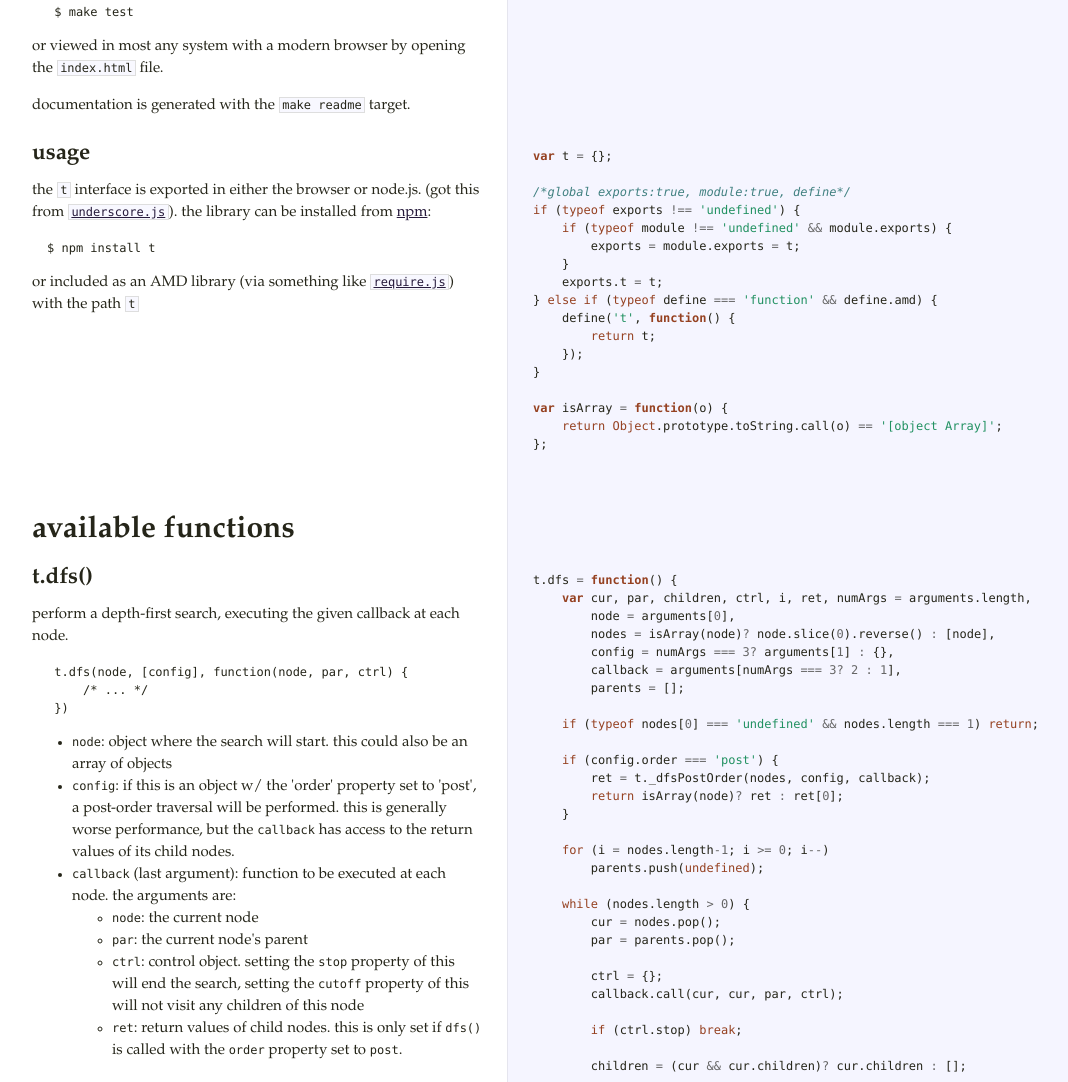
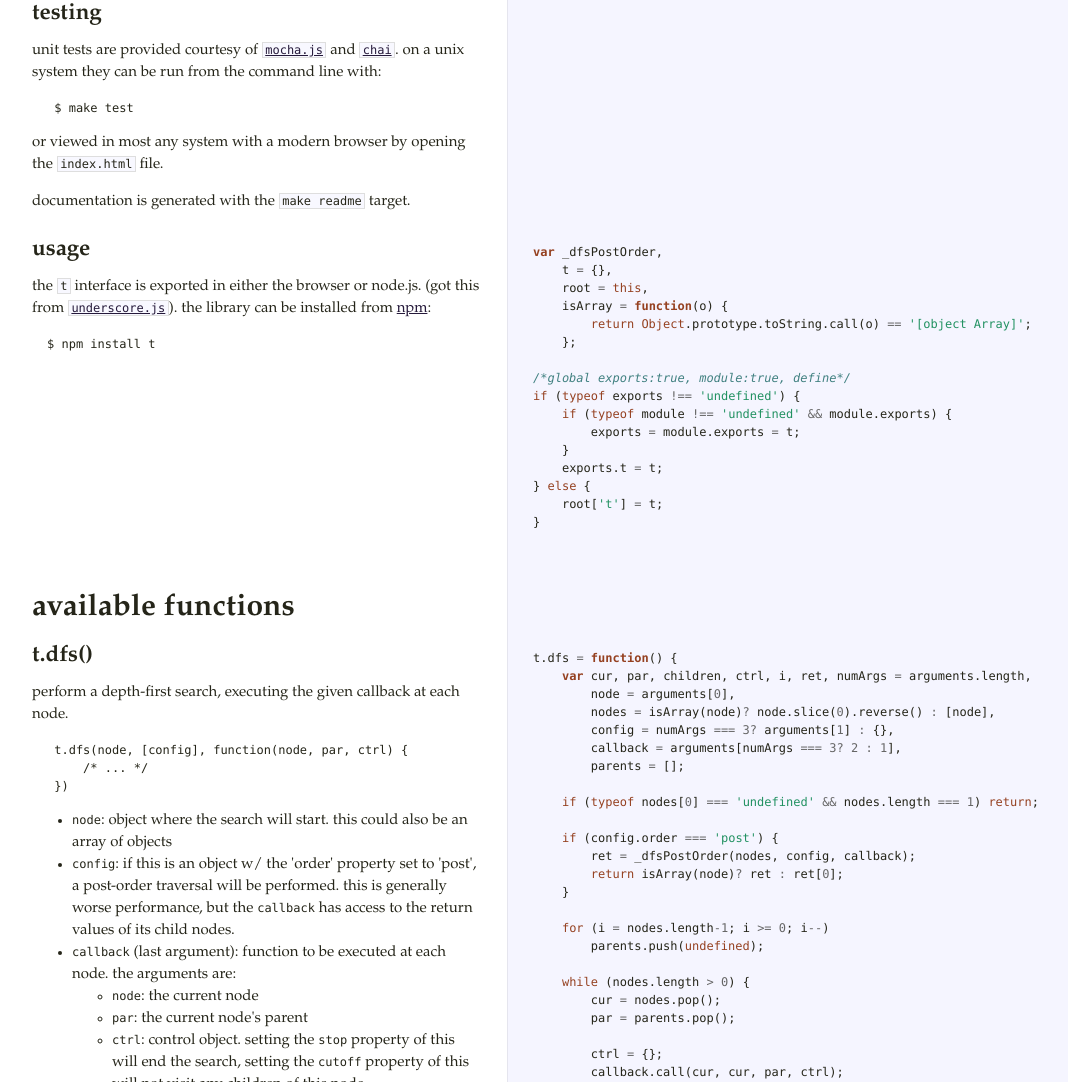
Before and after one commit to aaronj1335/t-js, a website: page docs/t.html in a window 1280 px wide. Shown: the part 588-1670 px from the top of the page, without its empty margins (18-1086 px from the left). Drawn offline with Linux system fonts and the light colour scheme.

Commit message:
removed AMD support

```diff
--- a/docs/t.html
+++ b/docs/t.html
@@ -1,4 +1,6 @@
-<!DOCTYPE html>  <html> <head>   <title>t.js</title>   <meta http-equiv="content-type" content="text/html; charset=UTF-8">   <link rel="stylesheet" media="all" href="docco.css" /> </head> <body>   <div id="container">     <div id="background"></div>          <table cellpadding="0" cellspacing="0">       <thead>         <tr>           <th class="docs">             <h1>               t.js             </h1>           </th>           <th class="code">           </th>         </tr>       </thead>       <tbody>                               <tr id="section-1">             <td class="docs">               <div class="pilwrap">                 <a class="pilcrow" href="#section-1">&#182;</a>               </div>               <p>version 0.2.0 (<a href="https://github.com/aaronj1335/t-js">source</a>)</p>             </td>             <td class="code">               <div class="highlight"><pre></pre></div>             </td>           </tr>                               <tr id="section-2">             <td class="docs">               <div class="pilwrap">                 <a class="pilcrow" href="#section-2">&#182;</a>               </div>               <h1>overview</h1>
+<!DOCTYPE html>  <html> <head>   <title>t.js</title>   <meta http-equiv="content-type" content="text/html; charset=UTF-8">   <link rel="stylesheet" media="all" href="docco.css" /> </head> <body>   <div id="container">     <div id="background"></div>          <table cellpadding="0" cellspacing="0">       <thead>         <tr>           <th class="docs">             <h1>               t.js             </h1>           </th>           <th class="code">           </th>         </tr>       </thead>       <tbody>                               <tr id="section-1">             <td class="docs">               <div class="pilwrap">                 <a class="pilcrow" href="#section-1">&#182;</a>               </div>               <p>version 0.3.0 (<a href="https://github.com/aaronj1335/t-js">source</a>)</p>
+
+<p>t-js is freely distributable under the MIT license</p>             </td>             <td class="code">               <div class="highlight"><pre></pre></div>             </td>           </tr>                               <tr id="section-2">             <td class="docs">               <div class="pilwrap">                 <a class="pilcrow" href="#section-2">&#182;</a>               </div>               <h1>overview</h1>
 
 <p>t.js is a tree-traversal library.  its only assumption is that the trees it
 traverses are made up of objects with 'children' arrays:</p>
@@ -15,6 +17,9 @@ traverses are made up of objects with 'children' arrays:</p>
      ]
  }
 </code></pre>
+
+<p>it's entirely non-recursive, including the post-order traversal and <code>map()</code>
+ functions.</p>
 
 <h2>testing</h2>
 
@@ -36,10 +41,12 @@ from <a href="http://documentcloud.github.com/underscore/"><code>underscore.js</
 library can be installed from <a href="http://search.npmjs.org/#/t">npm</a>:</p>
 
 <pre><code>$ npm install t
-</code></pre>
-
-<p>or included as an AMD library (via something like
-<a href="http://requirejs.org/"><code>require.js</code></a>) with the path <code>t</code></p>             </td>             <td class="code">               <div class="highlight"><pre><span class="kd">var</span> <span class="nx">t</span> <span class="o">=</span> <span class="p">{};</span>
+</code></pre>             </td>             <td class="code">               <div class="highlight"><pre><span class="kd">var</span> <span class="nx">_dfsPostOrder</span><span class="p">,</span>
+    <span class="nx">t</span> <span class="o">=</span> <span class="p">{},</span>
+    <span class="nx">root</span> <span class="o">=</span> <span class="k">this</span><span class="p">,</span>
+    <span class="nx">isArray</span> <span class="o">=</span> <span class="kd">function</span><span class="p">(</span><span class="nx">o</span><span class="p">)</span> <span class="p">{</span>
+        <span class="k">return</span> <span class="nb">Object</span><span class="p">.</span><span class="nx">prototype</span><span class="p">.</span><span class="nx">toString</span><span class="p">.</span><span class="nx">call</span><span class="p">(</span><span class="nx">o</span><span class="p">)</span> <span class="o">==</span> <span class="s1">&#39;[object Array]&#39;</span><span class="p">;</span>
+    <span class="p">};</span>
 
 <span class="cm">/*global exports:true, module:true, define*/</span>
 <span class="k">if</span> <span class="p">(</span><span class="k">typeof</span> <span class="nx">exports</span> <span class="o">!==</span> <span class="s1">&#39;undefined&#39;</span><span class="p">)</span> <span class="p">{</span>
@@ -47,15 +54,9 @@ library can be installed from <a href="http://search.npmjs.org/#/t">npm</a>:</p>
         <span class="nx">exports</span> <span class="o">=</span> <span class="nx">module</span><span class="p">.</span><span class="nx">exports</span> <span class="o">=</span> <span class="nx">t</span><span class="p">;</span>
     <span class="p">}</span>
     <span class="nx">exports</span><span class="p">.</span><span class="nx">t</span> <span class="o">=</span> <span class="nx">t</span><span class="p">;</span>
-<span class="p">}</span> <span class="k">else</span> <span class="k">if</span> <span class="p">(</span><span class="k">typeof</span> <span class="nx">define</span> <span class="o">===</span> <span class="s1">&#39;function&#39;</span> <span class="o">&amp;&amp;</span> <span class="nx">define</span><span class="p">.</span><span class="nx">amd</span><span class="p">)</span> <span class="p">{</span>
-    <span class="nx">define</span><span class="p">(</span><span class="s1">&#39;t&#39;</span><span class="p">,</span> <span class="kd">function</span><span class="p">()</span> <span class="p">{</span>
-        <span class="k">return</span> <span class="nx">t</span><span class="p">;</span>
-    <span class="p">});</span>
-<span class="p">}</span>
-
-<span class="kd">var</span> <span class="nx">isArray</span> <span class="o">=</span> <span class="kd">function</span><span class="p">(</span><span class="nx">o</span><span class="p">)</span> <span class="p">{</span>
-    <span class="k">return</span> <span class="nb">Object</span><span class="p">.</span><span class="nx">prototype</span><span class="p">.</span><span class="nx">toString</span><span class="p">.</span><span class="nx">call</span><span class="p">(</span><span class="nx">o</span><span class="p">)</span> <span class="o">==</span> <span class="s1">&#39;[object Array]&#39;</span><span class="p">;</span>
-<span class="p">};</span></pre></div>             </td>           </tr>                               <tr id="section-4">             <td class="docs">               <div class="pilwrap">                 <a class="pilcrow" href="#section-4">&#182;</a>               </div>               <h1>available functions</h1>             </td>             <td class="code">               <div class="highlight"><pre></pre></div>             </td>           </tr>                               <tr id="section-5">             <td class="docs">               <div class="pilwrap">                 <a class="pilcrow" href="#section-5">&#182;</a>               </div>               <h2>t.dfs()</h2>
+<span class="p">}</span> <span class="k">else</span> <span class="p">{</span>
+    <span class="nx">root</span><span class="p">[</span><span class="s1">&#39;t&#39;</span><span class="p">]</span> <span class="o">=</span> <span class="nx">t</span><span class="p">;</span>
+<span class="p">}</span></pre></div>             </td>           </tr>                               <tr id="section-4">             <td class="docs">               <div class="pilwrap">                 <a class="pilcrow" href="#section-4">&#182;</a>               </div>               <h1>available functions</h1>             </td>             <td class="code">               <div class="highlight"><pre></pre></div>             </td>           </tr>                               <tr id="section-5">             <td class="docs">               <div class="pilwrap">                 <a class="pilcrow" href="#section-5">&#182;</a>               </div>               <h2>t.dfs()</h2>
 
 <p>perform a depth-first search, executing the given callback at each node.</p>
 
@@ -93,7 +94,7 @@ called with the <code>order</code> property set to <code>post</code>.</li></ul><
     <span class="k">if</span> <span class="p">(</span><span class="k">typeof</span> <span class="nx">nodes</span><span class="p">[</span><span class="mi">0</span><span class="p">]</span> <span class="o">===</span> <span class="s1">&#39;undefined&#39;</span> <span class="o">&amp;&amp;</span> <span class="nx">nodes</span><span class="p">.</span><span class="nx">length</span> <span class="o">===</span> <span class="mi">1</span><span class="p">)</span> <span class="k">return</span><span class="p">;</span>
 
     <span class="k">if</span> <span class="p">(</span><span class="nx">config</span><span class="p">.</span><span class="nx">order</span> <span class="o">===</span> <span class="s1">&#39;post&#39;</span><span class="p">)</span> <span class="p">{</span>
-        <span class="nx">ret</span> <span class="o">=</span> <span class="nx">t</span><span class="p">.</span><span class="nx">_dfsPostOrder</span><span class="p">(</span><span class="nx">nodes</span><span class="p">,</span> <span class="nx">config</span><span class="p">,</span> <span class="nx">callback</span><span class="p">);</span>
+        <span class="nx">ret</span> <span class="o">=</span> <span class="nx">_dfsPostOrder</span><span class="p">(</span><span class="nx">nodes</span><span class="p">,</span> <span class="nx">config</span><span class="p">,</span> <span class="nx">callback</span><span class="p">);</span>
         <span class="k">return</span> <span class="nx">isArray</span><span class="p">(</span><span class="nx">node</span><span class="p">)</span><span class="o">?</span> <span class="nx">ret</span> <span class="o">:</span> <span class="nx">ret</span><span class="p">[</span><span class="mi">0</span><span class="p">];</span>
     <span class="p">}</span>
 
@@ -282,9 +283,9 @@ truthy value</p>
     <span class="p">});</span>
 
     <span class="k">return</span> <span class="nx">found</span><span class="p">;</span>
-<span class="p">};</span></pre></div>             </td>           </tr>                               <tr id="section-10">             <td class="docs">               <div class="pilwrap">                 <a class="pilcrow" href="#section-10">&#182;</a>               </div>               <h2>t._dfsPostOrder()</h2>
+<span class="p">};</span></pre></div>             </td>           </tr>                               <tr id="section-10">             <td class="docs">               <div class="pilwrap">                 <a class="pilcrow" href="#section-10">&#182;</a>               </div>               <h2>_dfsPostOrder()</h2>
 
-<p>this is a module-private function used by <code>dfs()</code></p>             </td>             <td class="code">               <div class="highlight"><pre><span class="nx">t</span><span class="p">.</span><span class="nx">_dfsPostOrder</span> <span class="o">=</span> <span class="kd">function</span><span class="p">(</span><span class="nx">nodes</span><span class="p">,</span> <span class="nx">config</span><span class="p">,</span> <span class="nx">callback</span><span class="p">)</span> <span class="p">{</span>
+<p>this is a module-private function used by <code>dfs()</code></p>             </td>             <td class="code">               <div class="highlight"><pre><span class="nx">_dfsPostOrder</span> <span class="o">=</span> <span class="kd">function</span><span class="p">(</span><span class="nx">nodes</span><span class="p">,</span> <span class="nx">config</span><span class="p">,</span> <span class="nx">callback</span><span class="p">)</span> <span class="p">{</span>
     <span class="kd">var</span> <span class="nx">cur</span><span class="p">,</span> <span class="nx">par</span><span class="p">,</span> <span class="nx">ctrl</span><span class="p">,</span> <span class="nx">node</span><span class="p">,</span> <span class="nx">i</span><span class="p">,</span>
         <span class="nx">last</span> <span class="o">=</span> <span class="kd">function</span><span class="p">(</span><span class="nx">l</span><span class="p">)</span> <span class="p">{</span> <span class="k">return</span> <span class="nx">l</span><span class="p">[</span><span class="nx">l</span><span class="p">.</span><span class="nx">length</span><span class="o">-</span><span class="mi">1</span><span class="p">];</span> <span class="p">},</span>
         <span class="nx">ret</span> <span class="o">=</span> <span class="p">[],</span>
```
Also changed, not shown: t.js (+17 -16 lines), README.md.
